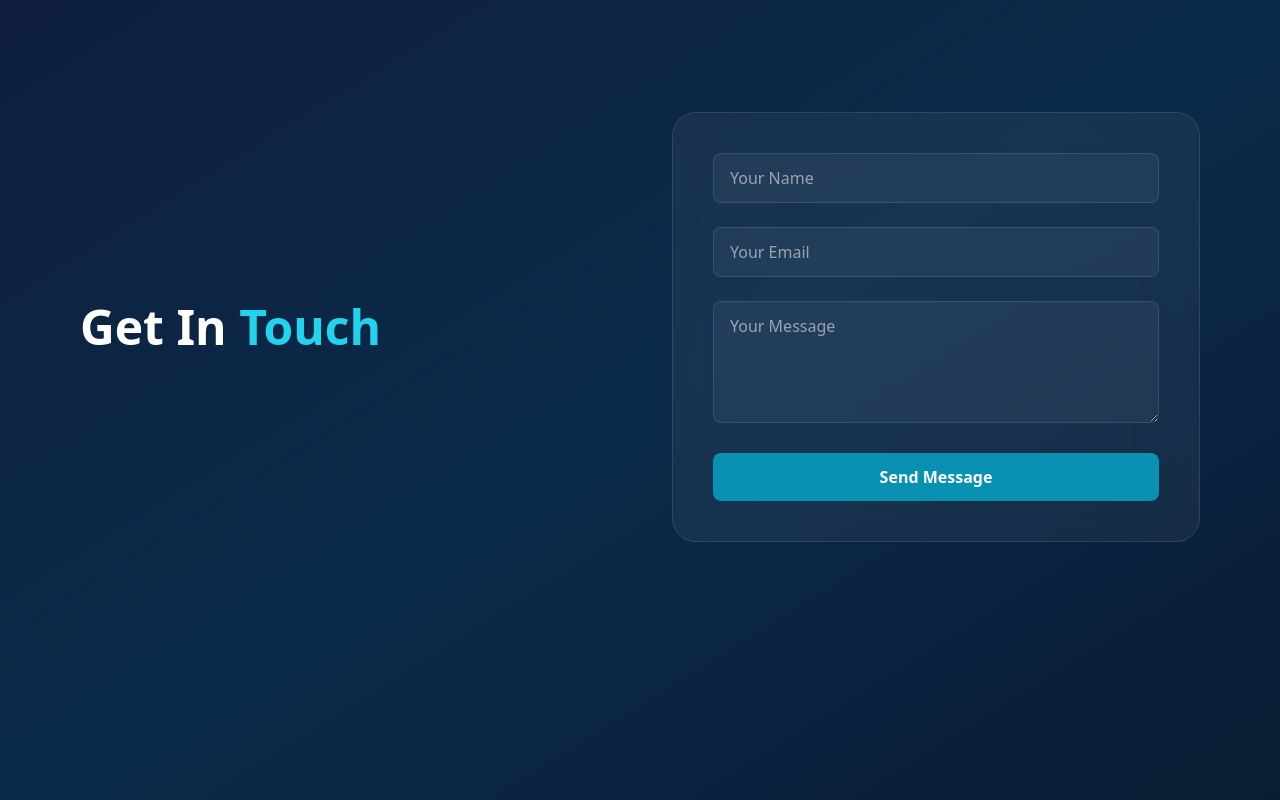
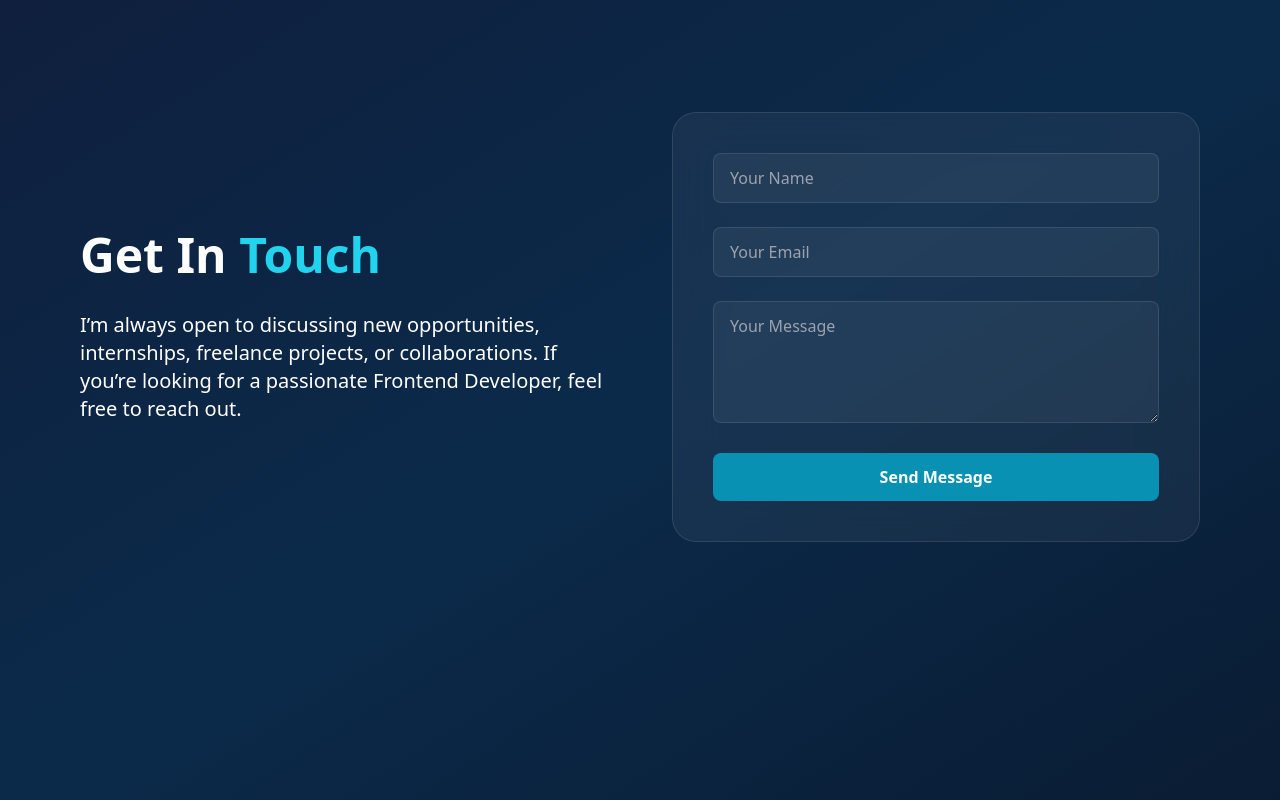
Before and after one commit to saravanan642/React-portfolio, a React (Create React App) app: page / in a window 1280 px wide. Shown: the part 3200-4000 px from the top of the page. Built offline with nearby package versions, Linux system fonts and the light colour scheme.

Commit message:
complete  project .js

```diff
--- a/src/Compoents/Contact.js
+++ b/src/Compoents/Contact.js
@@ -57,6 +57,7 @@ const Contact = () => {
           <h1 className="text-5xl font-bold">
             Get In <span className="text-cyan-400">Touch</span>
           </h1>
+          <p className="text-xl font-light">I’m always open to discussing new opportunities, internships, freelance projects, or collaborations. If you’re looking for a passionate Frontend Developer, feel free to reach out.</p>
 
           {submitted && (
             <p className="text-green-400 font-semibold">
```
